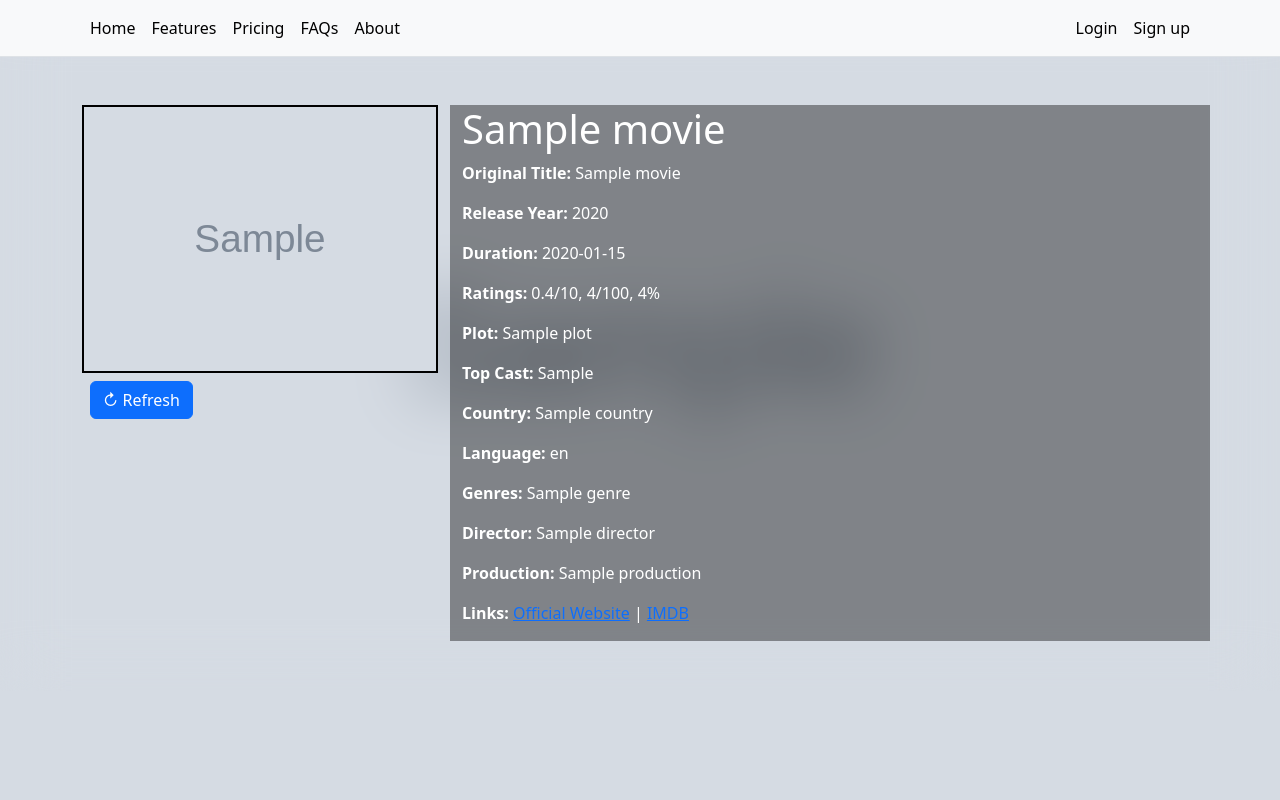
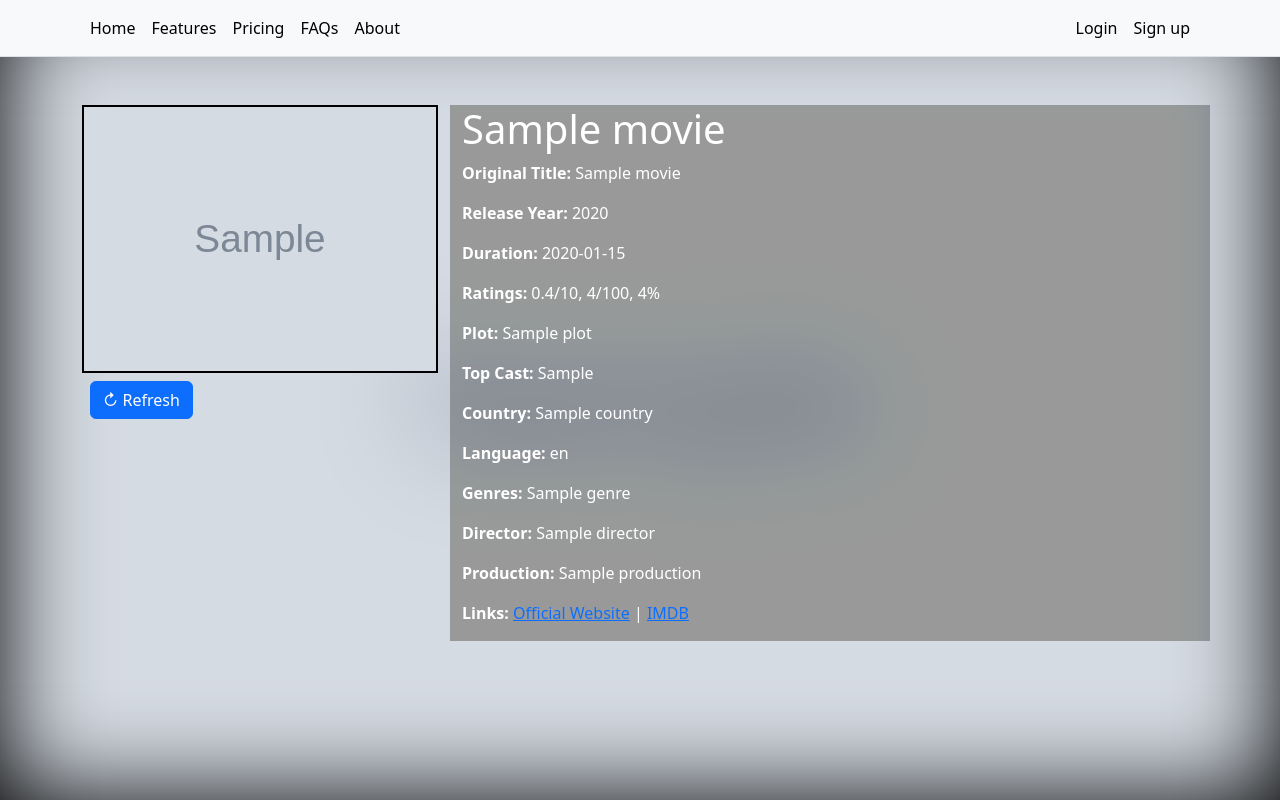
Before and after one commit to dansvank/mvlist-app, a Flask app: template templates/movie.html in a window 1280 px wide. Run offline with Flask 3, Linux system fonts and the light colour scheme; the template is opened without the code that fills it: most values are stand-ins (such as "Sample title", 1, 10 or a date in 2020); grey boxes marked "Sample" are stand-in pictures.

Commit message:
fixes with rating and backgrounds

```diff
--- a/database.py
+++ b/database.py
@@ -18,7 +18,7 @@ def loadMovies():
 
     rd = []
     for row in result.all():
-      if len(rd) > 1000:  #limit shown results to this number
+      if len(rd) > 26:  #limit shown results to this number
         return rd
       rd.append(row._asdict())
 
--- a/static/styles/catalog_styles.css
+++ b/static/styles/catalog_styles.css
@@ -102,7 +102,6 @@ body {
 
 
 /* Background effect */
-
 @keyframes move {
     100% {
         transform: translate3d(0, 0, 1px) rotate(360deg);
@@ -582,3 +581,4 @@ body {
     transform-origin: 22vw -4vh;
     box-shadow: -100vmin 0 12.833121776644889vmin currentColor;
 }
+/* End of weird background effect */
--- a/static/styles/movie_styles.css
+++ b/static/styles/movie_styles.css
@@ -1,60 +1,26 @@
 body {
-    font-family: Arial, sans-serif;
-    background-color: #121212;
-    color: #ffffff;
-    margin: 0;
-    padding: 0;
+    background-color: black;
 }
 
-.media-library {
-    display: flex;
-    flex-wrap: wrap;
-    justify-content: center;
-    padding: 20px;
-}
-
-.movie-card {
-    position: relative;
-    width: 300px;
-    height: 450px;
-    margin: 10px;
-    border: 2px solid black;
-    border-radius: 10px;
-    overflow: hidden;
-    box-shadow: 0 4px 8px rgba(0, 0, 0, 0.2);
-    transition: transform 0.3s;
+.background-blur {
+    position: absolute;
+    top: 0;
+    width: 100%;
+    height: 100%;
+    background-position: 50% 50%;
+    background-size: cover;
+    filter: blur(50px);
+    z-index: -1;
 }
 
 .movie-poster {
-    width: 100%;
-    height: 100%;
-    object-fit: cover;
+    border: 2px solid black;
+    display: block;
 }
 
-.movie-info {
-    position: absolute;
-    bottom: -25%;
-    width: 100%;
-    height: 40%; /* Set the height as a percentage of the card's height */
-    padding: 10px;
+.movie-info{
+    backdrop-filter: brightness(120%);
+    margin-bottom: 50px;
     color: white;
-    background: rgba(0, 0, 0, 0.3);
-    backdrop-filter: blur(3px) brightness(60%);
-    text-align: left;
-    transition: bottom 0.3s ease-in-out;
+    background-color: rgba(0, 0, 0, 0.4);
 }
-
-.movie-card:hover .movie-info {
-    bottom: 0; /* Slide up on hover */
-}
-
-.movie-title {
-    margin: 0;
-    font-size: 18px;
-    font-weight: bold;
-}
-
-.movie-year, .movie-description {
-    margin: 5px 0 0;
-    font-size: 14px;
-}
--- a/templates/main.html
+++ b/templates/main.html
@@ -6,63 +6,8 @@
     {% block header %}{% endblock header %}
   </head>
   <body>
-    <!-- Weird effect from the internet -->
-    <div class="background">
-       <span></span>
-       <span></span>
-       <span></span>
-       <span></span>
-       <span></span>
-       <span></span>
-       <span></span>
-       <span></span>
-       <span></span>
-       <span></span>
-       <span></span>
-       <span></span>
-       <span></span>
-       <span></span>
-       <span></span>
-       <span></span>
-       <span></span>
-       <span></span>
-       <span></span>
-       <span></span>
-       <span></span>
-       <span></span>
-       <span></span>
-       <span></span>
-       <span></span>
-       <span></span>
-       <span></span>
-       <span></span>
-       <span></span>
-       <span></span>
-       <span></span>
-       <span></span>
-       <span></span>
-       <span></span>
-       <span></span>
-       <span></span>
-       <span></span>
-       <span></span>
-       <span></span>
-       <span></span>
-       <span></span>
-       <span></span>
-       <span></span>
-       <span></span>
-       <span></span>
-       <span></span>
-       <span></span>
-       <span></span>
-       <span></span>
-       <span></span>
-    </div>
-    <!-- End of weird effect from the internet -->
     {% include 'navbar.html' %}
     {% block content %}{% endblock %}
-
   <script src="https://cdn.jsdelivr.net/npm/bootstrap@5.3.2/dist/js/bootstrap.bundle.min.js" integrity="sha384-C6RzsynM9kWDrMNeT87bh95OGNyZPhcTNXj1NW7RuBCsyN/o0jlpcV8Qyq46cDfL" crossorigin="anonymous"></script>
   </body>
 </html>
--- a/templates/movie.html
+++ b/templates/movie.html
@@ -5,37 +5,22 @@
   <title>{{ movie.title_main }}</title>
 {% endblock title %}
 {% block header %}
-<style>
-  body {
-    background-image: url("{{ movie.poster_large }}");
-    background-size: cover;
-    background-position: 50% 50%;
-    backdrop-filter: blur(30px)
-  }
-
-  .movie-info{
-    backdrop-filter: brightness(120%);
-    margin-bottom: 50px;
-    color: white;
-    background-color: rgba(0, 0, 0, 0.4);
-  }
-</style>
-
+  <link rel="stylesheet" href="{{ url_for('static',filename='styles/movie_styles.css') }}">
 {% endblock header %}
-
-
 <!-- </head> -->
 
 <!-- <body> -->
 {% block content %}
-  <div class="container mt-5">
+  <div class="background-blur" style="background-image: url('{{ movie.poster_large }}');"></div>
+  <div class="container mt-5" >
     <div class="row">
-      <div class="col-md-4 movie-poster">
-        <img src="{{ movie.poster_large }}" alt="Movie Poster" class="img-fluid" style="border: 2px solid black">
+      <div class="col-md-4">
+        <img src="{{ movie.poster_large }}" alt="Movie Poster" class="img-fluid movie-poster">
         <div class="actions p-2">
           <button class="btn btn-primary" type="button">↻ Refresh</button>
         </div>
       </div>
+
       <div class="col-md-8 movie-info">
         <h1>{{ movie.title_main }}</h1>
         {% if movie.title_original != "" %}
@@ -55,5 +40,6 @@
       </div>
     </div>
   </div>
+</main>
 {% endblock content %}
 <!-- </body> -->
```
Also changed, not shown: templates/cardView.html (+1 -1 lines), templates/home.html (+54 -0 lines), static/img/pngkey.com-poster-frame-png-9859712.png (added), 1 other file.
